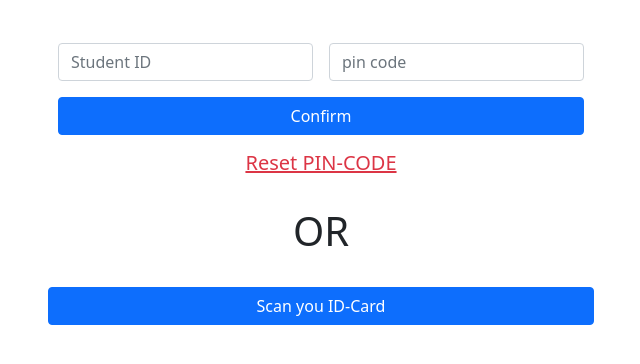
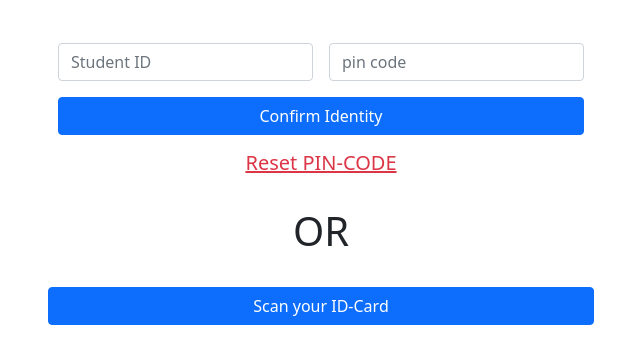
Before and after one commit to bunny-k28/CanteenFastCard, a Flask app: page /home in a window 1280 px wide. Shown: the part 322-686 px from the top of the page, without its empty margins (319-959 px from the left). Run offline with Flask 2, Linux system fonts and the light colour scheme; parts of the project's set-up code (start-up, migrations or seed data) failed here and were passed over.

Commit message:
updated button label

```diff
--- a/templates/Student/index.html
+++ b/templates/Student/index.html
@@ -99,7 +99,7 @@
 					</div>
 
 					<div class="d-grid gap-2 col-6 mx-auto">
-						<button type="submit" class="btn btn-primary mb-3">Confirm</button>
+						<button type="submit" class="btn btn-primary mb-3">Confirm Identity</button>
 					</div>
 
 				</form>
@@ -124,7 +124,7 @@
 			<div class="d-grid gap-2 col-6 mx-auto">
 				<!-- <form class="row g-3"> -->
 				<a type="submit" class="btn btn-primary mb-3" href="/id/scan">
-					Scan you ID-Card
+					Scan your ID-Card
 				</a>
 				<!-- </form> -->
 			</div>
```
